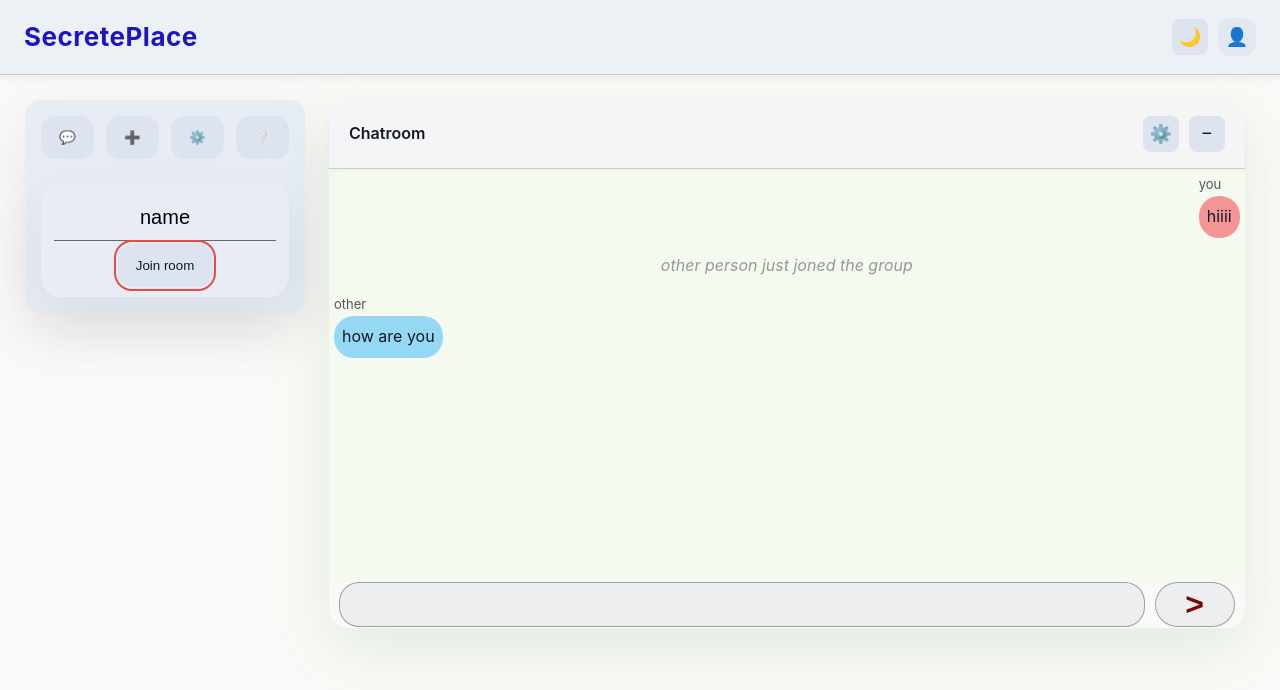
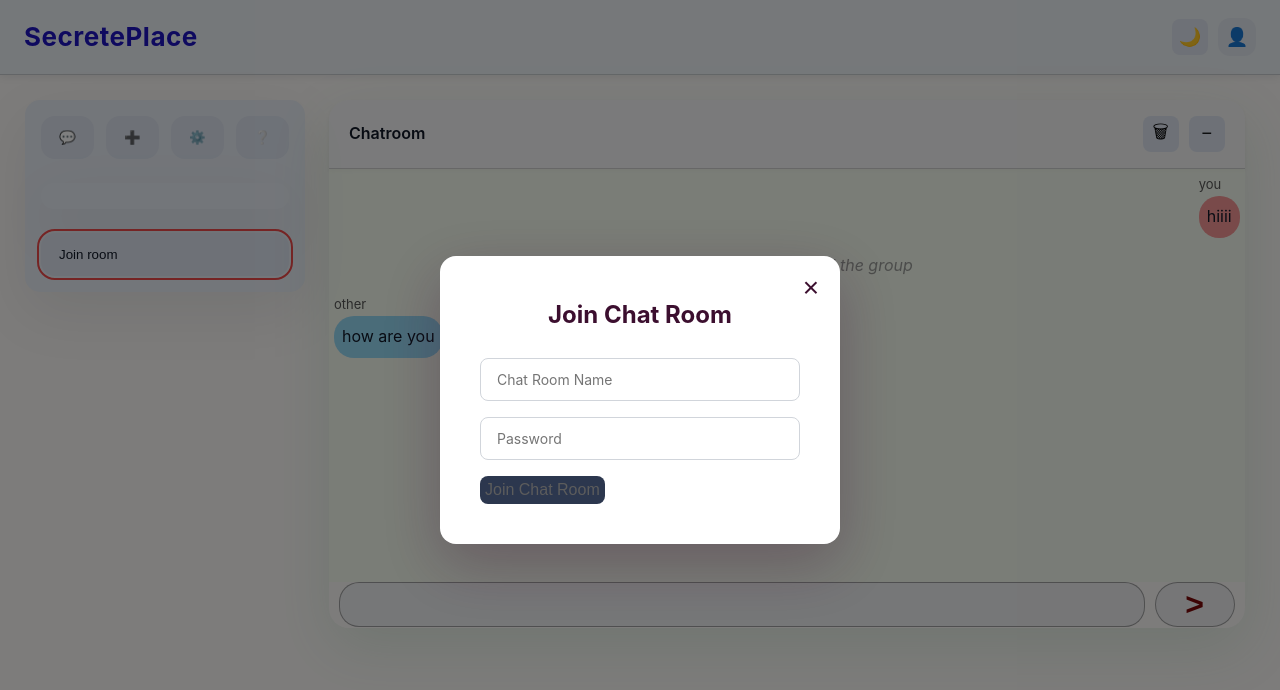
Before and after one commit to json-lk/SecretePlace, a plain HTML site: page This page.html in a window 1280 px wide. Both pictures are taken after a click on the button "Join room". Drawn offline with Linux system fonts and the light colour scheme.

Commit message:
Add files via upload

```diff
--- a/This page.html
+++ b/This page.html
@@ -81,22 +81,20 @@
             <content class="content">
                 <div class="dislpay" id="display-box">
                     <div class="chat" id="room">
-                        <div class="chatrum" id="chatrum">
-                            <button id="room-but" type="button" class="chatrm-but">name</button>
-                        </div>
+
                     </div>
 
                 </div>
-                <div class="join" id="join">
-                    <button class="buttons" type="button" id="join" >Join room</button>
-                </div>
             </content>
+            <div class="join" id="join">
+                <button class="buttons" type="button" id="join-button" >Join room</button>
+            </div>
         </navbar>
         <mma class="chatroom">
             <div class="header">
                 <div class="logo">Chatroom</div>
                 <div class="controls">
-                    <button id="settings" type="button" aria-label="Settings">⚙️</button>
+                    <button id="settings" type="button" aria-label="Settings">🗑</button>
                     <button id="exit" type="button" aria-label="Minimize">−</button>
                 </div>
             </div>
@@ -143,6 +141,22 @@
     </div>
 
 
+    <div id="join-chatroom" class="auth hidden">
+        <div class="auth-content" id="join-chat-content">
+            <div id="join-form-container" class="authin active">
+                <button class="close-but" id="close-join">&times;</button>
+                <h2>Join Chat Room</h2>
+                <form id="join-form">
+                    <input type="text" id="chat-name" placeholder="Chat Room Name" required>
+                    <input type="password" id="chat-password" placeholder="Password" required>
+                    <button type="submit">Join Chat Room</button>
+                </form>
+            </div>
+        </div>
+    </div>
+
+
+
     <script src="mainpage_script.js"></script>
     <script src="chat-ctrl.js"></script>
 </body>
--- a/chat-ctrl.js
+++ b/chat-ctrl.js
@@ -4,23 +4,20 @@ const createChatForm = document.getElementById('create-form');
 const chatRooms = [];
 const displayBox = document.getElementById('display-box');
 
-
 createChatBtn.addEventListener('click', () => {
     createChatModal.classList.remove('hidden');
 });
-
 
 createChatModal.querySelector('.close-but').addEventListener('click', () => {
     createChatModal.classList.add('hidden');
 });
 
-createChatForm.addEventListener('submit', (e) => {
+createChatForm.addEventListener('submit', async (e) => {
     e.preventDefault();
 
     const chatName = document.getElementById('chat-name').value;
     const chatPassword = document.getElementById('chat-password').value;
     const chatId = document.getElementById('chat-id').value;
-
 
     const chatRoom = {
         name: chatName,
@@ -29,15 +26,14 @@ createChatForm.addEventListener('submit', (e) => {
         messages: []
     };
 
-
     chatRooms.push(chatRoom);
     addChatRoomToDisplay(chatRoom);
 
+    await saveChatRoomsToFile(chatRooms.json); // Save chat rooms to the JSON file
 
     createChatForm.reset();
     createChatModal.classList.add('hidden');
 });
-
 
 function addChatRoomToDisplay(chatRoom) {
     const chatRoomButton = document.createElement('button');
@@ -47,12 +43,9 @@ function addChatRoomToDisplay(chatRoom) {
     displayBox.appendChild(chatRoomButton);
 }
 
-
 function openChatRoom(chatRoom) {
-
     const chatroomHeader = document.querySelector('.chatroom .header .logo');
     chatroomHeader.textContent = chatRoom.name;
-
 
     const messagesContainer = document.querySelector('.chatroom .messages');
     messagesContainer.innerHTML = '';
@@ -63,14 +56,27 @@ function openChatRoom(chatRoom) {
         messagesContainer.appendChild(messageDiv);
     });
 
-
     const chatroom = document.querySelector('.chatroom');
     chatroom.style.display = 'flex';
 }
 
-
 function sendMessage(chatRoom, message) {
     chatRoom.messages.push(message);
-    // Update the chat room display
     openChatRoom(chatRoom);
 }
+
+
+
+// Function to save chat rooms to a JSON file
+const joinChatBtn = document.getElementById('join-button');
+const joinChatModal = document.getElementById('join-chatroom');
+const joinChatForm = document.getElementById('join-form');
+
+
+joinChatBtn.addEventListener('click', () => {
+    joinChatModal.classList.remove('hidden');
+});
+
+joinChatModal.querySelector('.close-but').addEventListener('click', () => {
+    joinChatModal.classList.add('hidden');
+});
--- a/mainpage_css.css
+++ b/mainpage_css.css
@@ -25,7 +25,7 @@ body.light-mode{
     padding:16px 24px;
     background-color:#ebf1f5e0;
     box-shadow:0 2px 8px rgba(15,23,42,0.08);
-    position:sticky;
+    position:static;
     top:0;
     z-index:10;
     border-bottom: solid rgba(56, 55, 55, 0.199);
@@ -388,6 +388,8 @@ body.dark-mode .dropdown-item:active {
     max-height:100% ;
     width: 97rem;
     max-width: 73%;
+    flex-direction: column;
+
 }
 
 .chatroom .header{
```
Also changed, not shown: chatrooms.json (added, +14 -0 lines).
